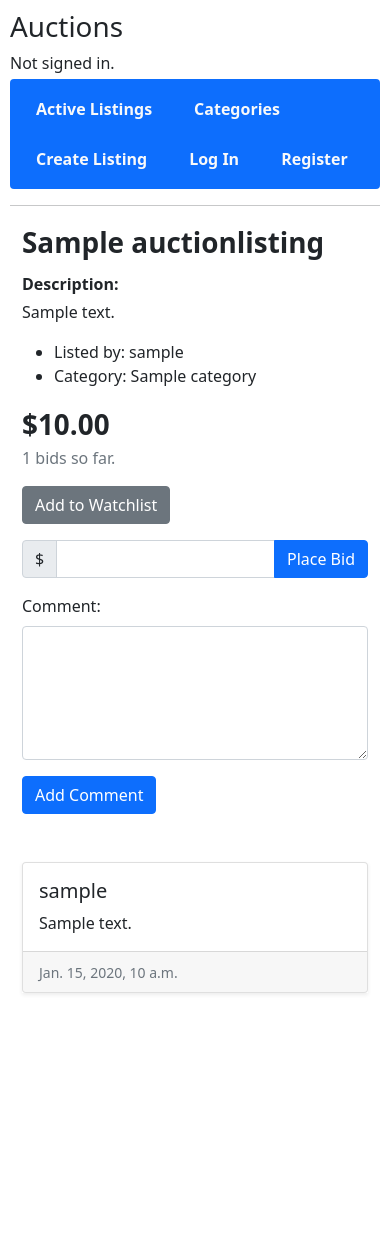
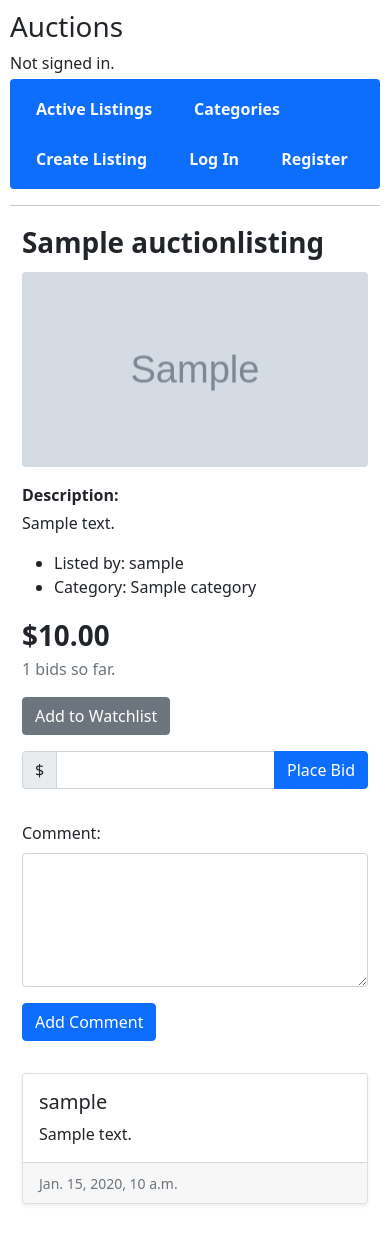
Before and after one commit to Resized/commerce, a Django app: page /listings/1 in a window 390 px wide. Before the commit the page ends 994 px from the top, so only its background shows below. Run offline with Django 3.2, Linux system fonts and the light colour scheme; tables that the repository leaves empty hold one stand-in row (values such as "Sample post"); grey boxes marked "Sample" are stand-in pictures.

Commit message:
various fixes

```diff
--- a/auctions/models.py
+++ b/auctions/models.py
@@ -40,7 +40,7 @@ class Bid(models.Model):
     timestamp = models.DateTimeField(auto_now_add=True)
 
     def __str__(self):
-        return f"{self.id} - ${self.amount} on {self.listing.title} by {self.user.username} at [{self.timestamp.strftime('%d-%m-%Y, %H:%M:%S')}]"
+        return f"{self.id} - ${self.amount} on \"{self.listing.title}\" by {self.user.username} at [{self.timestamp.strftime('%d-%m-%Y, %H:%M:%S')}]"
 
 
 class Comment(models.Model):
@@ -49,3 +49,6 @@ class Comment(models.Model):
     user = models.ForeignKey(User, on_delete=models.CASCADE, related_name="comments")
     timestamp = models.DateTimeField(auto_now_add=True)
     content = models.TextField(max_length=255)
+
+    def __str__(self):
+        return f"{self.id} - {self.user.username} on \"{self.listing.title}\" - [{self.timestamp.strftime('%d-%m-%Y, %H:%M:%S')}]"
--- a/auctions/static/auctions/styles.css
+++ b/auctions/static/auctions/styles.css
@@ -39,6 +39,21 @@ body {
 }
 
 .nav > a {
-    font-weight: bold;
+    font-weight: 600;
     margin: 5px;
+    display: inline-block;
+    text-align: center;
 }
+
+.nav > a:hover {
+    font-weight: 700;
+}
+
+.nav > a::before {
+    display: block;
+    content: attr(title);
+    font-weight: 700;
+    height: 0;
+    overflow: hidden;
+    visibility: hidden;
+}
--- a/auctions/templates/auctions/layout.html
+++ b/auctions/templates/auctions/layout.html
@@ -18,15 +18,15 @@
     {% endif %}
 </div>
 <nav class="nav bg-primary rounded">
-    <a class="nav-link link-light" href="{% url 'index' %}">Active Listings</a>
-    <a class="nav-link link-light" href="{% url 'all_categories' %}">Categories</a>
-    <a class="nav-link link-light" href="{% url 'create_listing' %}">Create Listing</a>
+    <a class="nav-link link-light" title="Active Listings" href="{% url 'index' %}">Active Listings</a>
+    <a class="nav-link link-light" title="Categories" href="{% url 'all_categories' %}">Categories</a>
+    <a class="nav-link link-light" title="Create Listing" href="{% url 'create_listing' %}">Create Listing</a>
     {% if user.is_authenticated %}
-        <a class="nav-link link-light" href="{% url 'view_watchlist' %}">Watchlist</a>
-        <a class="nav-link link-light" href="{% url 'logout' %}">Log Out</a>
+        <a class="nav-link link-light" title="Watchlist" href="{% url 'view_watchlist' %}">Watchlist</a>
+        <a class="nav-link link-light" title="Log Out" href="{% url 'logout' %}">Log Out</a>
     {% else %}
-        <a class="nav-link link-light" href="{% url 'login' %}">Log In</a>
-        <a class="nav-link link-light" href="{% url 'register' %}">Register</a>
+        <a class="nav-link link-light" title="Log In" href="{% url 'login' %}">Log In</a>
+        <a class="nav-link link-light" title="Register" href="{% url 'register' %}">Register</a>
     {% endif %}
 </nav>
 <hr>
--- a/auctions/templates/auctions/listing.html
+++ b/auctions/templates/auctions/listing.html
@@ -12,24 +12,30 @@
                 {{ listing.title }}
             </div>
         </div>
-        <div class="row mb-5">
-            <div class="col-lg-6 col-sm-12">
+        <div class="row mb-3">
+            <div class="col-lg-6 col-sm-12 mb-3">
+                {% if listing.image_url %}
                     <div class="rounded" style="
                             height: 100%;
                             width: 100%;
                             background-image: url('{{ listing.image_url }}');
                             background-size: cover;
                             background-position: center;
-                        background-repeat: no-repeat;">
-                    {% if listing.image_url %}
-                        <!--<img src="{{ listing.image_url }}" alt="Listing Image">-->
+                            background-repeat: no-repeat;
+                            padding-top: 56.25%;"></div>
+
                 {% else %}
-                        <img src="https://i.imgur.com/eeImLXD.png" alt="Listing Image"
-                             style="object-fit: cover;width: -webkit-fill-available;">
+                    <div class="rounded" style="
+                    height: 100%;
+                    width: 100%;
+                    background-image: url('https://i.imgur.com/eeImLXD.png');
+                    background-size: cover;
+                    background-position: center;
+                    background-repeat: no-repeat;
+                    padding-top: 56.25%;"></div>
                 {% endif %}
             </div>
-            </div>
-            <div class="col-lg-6 col-sm-12">
+            <div class="col-lg-6 col-sm-12 mb-3">
                 <div class="mb-1" style="font-weight: bold">
                     Description:
                 </div>
@@ -60,7 +66,8 @@
                         <a href="{% url 'add_to_watchlist' listing.id %}" class="btn btn-secondary">Remove from
                             Watchlist</a>
                     {% else %}
-                        <a href="{% url 'add_to_watchlist' listing.id %}" class="btn btn-secondary">Add to Watchlist</a>
+                        <a href="{% url 'add_to_watchlist' listing.id %}" class="btn btn-secondary">Add to
+                            Watchlist</a>
                     {% endif %}
                 </div>
                 {% if listing.is_active %}
@@ -75,13 +82,13 @@
                                            aria-label="Amount (to the nearest dollar)">
                                     <button type="submit" class="btn btn-primary">Place Bid</button>
                                 </div>
+                                <div class="text-danger" style="height: 1rem">
                                     {% if form.amount.errors %}
-                                    <div class="text-danger">
                                         {% for error in form.amount.errors %}
                                             <small>{{ error }}</small>
                                         {% endfor %}
+                                    {% endif %}
                                 </div>
-                                {% endif %}
                             </form>
                         {% else %}
                             <a href="{% url 'close_listing' listing.id %}" class="btn btn-danger">Close Listing</a>
--- a/auctions/views.py
+++ b/auctions/views.py
@@ -74,16 +74,21 @@ def view_listing(request, listing_id):
         listing = AuctionListing.objects.get(pk=listing_id)
     except AuctionListing.DoesNotExist:
         return HttpResponse("Invalid listing")
+    is_watched = get_is_watched(request, listing_id)
+    return render(request, "auctions/listing.html", {
+        "listing": listing,
+        "user": request.user,
+        "is_watched": is_watched
+    })
+
+
+def get_is_watched(request, listing_id):
     is_watched = False
     if request.user.is_authenticated:
         watchlist = User.objects.get(pk=request.user.id).watchlist
         if watchlist.filter(pk=listing_id).exists():
             is_watched = True
-    return render(request, "auctions/listing.html", {
-        "listing": listing,
-        "user": request.user,
-        "is_watched": is_watched
-    })
+    return is_watched
 
 
 class CreateBidForm(forms.Form):
@@ -107,7 +112,7 @@ def bid(request, listing_id):
         listing = AuctionListing.objects.get(pk=listing_id)
     except AuctionListing.DoesNotExist:
         return HttpResponse("Invalid listing")
-
+    is_watched = get_is_watched(request, listing_id)
     if request.method == "POST":
         form = CreateBidForm(request.POST, initial={"current_price": listing.current_price})
         if request.user == listing.user:
@@ -135,7 +140,8 @@ def bid(request, listing_id):
     return render(request, "auctions/listing.html", {
         "form": form,
         "listing": listing,
-        "user": request.user
+        "user": request.user,
+        "is_watched": is_watched
     })
 
 
@@ -166,7 +172,7 @@ def create_listing(request):
                 user=request.user,
                 image_url=image_url,
                 current_price=current_price,
-                ia_active=True
+                is_active=True
             )
 
             listing.save()
```
Lines whose indentation alone changed are shown as unchanged.
